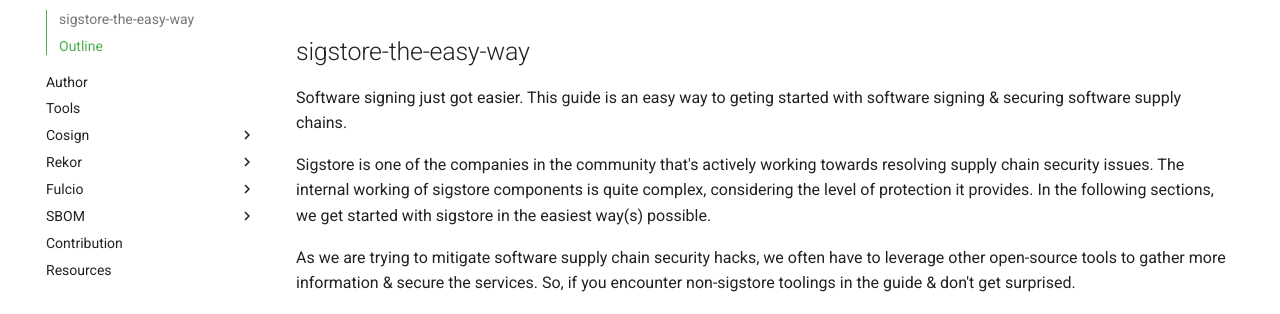
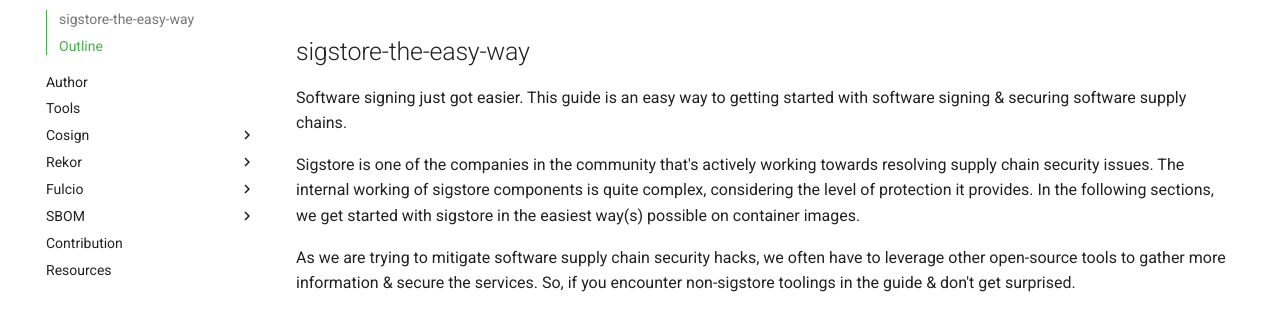
Before and after one commit to rewanthtammana/sigstore-the-easy-way, an MkDocs documentation site: the page built from guide/index.md, in a window 1280 px wide and 1319 px high. Shown: the part 146-460 px from the top of the window. Built offline with MkDocs 1.6.1 and Material for MkDocs 9.7.7, drawn with Linux system fonts in a browser that asks for light colours; comment, search, counter and statistics services are not loaded.

Commit message:
typo + explicit on container images (#6)
extension of sigstore usage for other type of components is a work in progress...

```diff
--- a/guide/index.md
+++ b/guide/index.md
@@ -1,8 +1,8 @@
 ## sigstore-the-easy-way
 
-Software signing just got easier. This guide is an easy way to geting started with software signing & securing software supply chains.
+Software signing just got easier. This guide is an easy way to getting started with software signing & securing software supply chains.
 
-Sigstore is one of the companies in the community that's actively working towards resolving supply chain security issues. The internal working of sigstore components is quite complex, considering the level of protection it provides. In the following sections, we get started with sigstore in the easiest way(s) possible.
+Sigstore is one of the companies in the community that's actively working towards resolving supply chain security issues. The internal working of sigstore components is quite complex, considering the level of protection it provides. In the following sections, we get started with sigstore in the easiest way(s) possible on container images.
 
 As we are trying to mitigate software supply chain security hacks, we often have to leverage other open-source tools to gather more information & secure the services. So, if you encounter non-sigstore toolings in the guide & don't get surprised.
 
```
